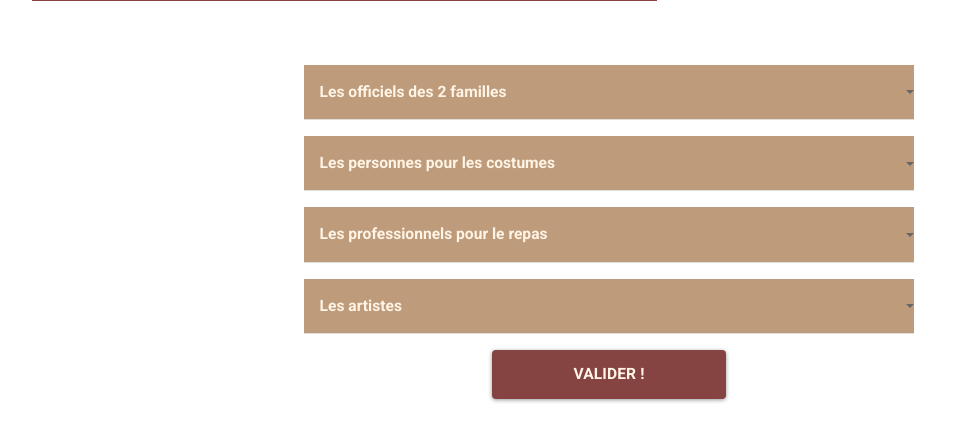
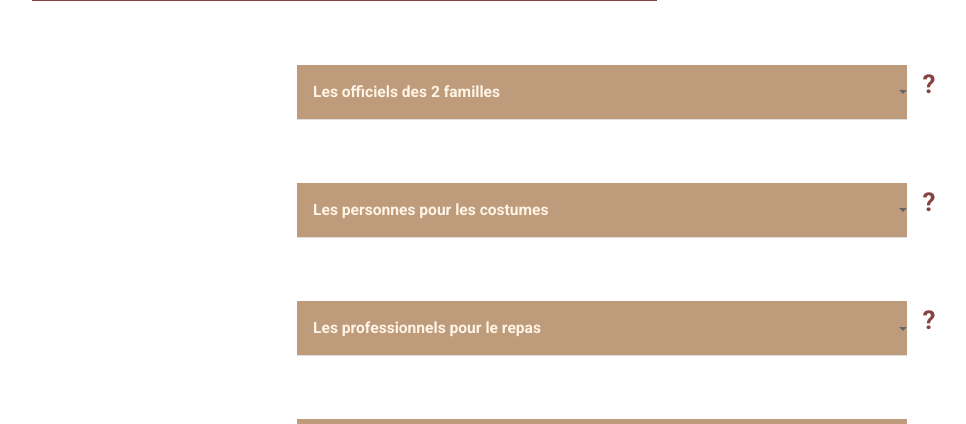
Before and after one commit to ClowClow/Autrefois_Charleville, a PHP site: page /second.php in a window 1280 px wide; the page is wider, and only the part inside the window is pictured. Shown: the part 687-1111 px from the top of that part, without its empty margins (31-997 px from the left). Run offline with PHP 8.4, Linux system fonts and the light colour scheme; data that the repository does not hold is empty; style sheets or scripts are compiled from the project's sources.

Commit message:
tooltip 2nd

```diff
--- a/modele/coBdd.php
+++ b/modele/coBdd.php
@@ -1,6 +1,6 @@
 <?php
 try {
-  $bdd = new PDO('mysql:host=localhost;dbname=hackathon;charset=utf8', 'chloe', 'notzelda', array(PDO::ATTR_ERRMODE => PDO::ERRMODE_EXCEPTION));
+  $bdd = new PDO('mysql:host=localhost;dbname=hackathon;charset=utf8', 'angie', 'wachtwoord', array(PDO::ATTR_ERRMODE => PDO::ERRMODE_EXCEPTION));
 }
 catch (Exception $e) {
     die('Erreur : '.$e->getMessage());
--- a/public/styles/css/second.css
+++ b/public/styles/css/second.css
@@ -31,6 +31,12 @@
   background-color: #be9b7b;
   font-size: 1.2em !important;
   font-weight: bold;
-  padding-left: 1em !important; }
+  padding-left: 1em !important;
+  margin-bottom: 3em; }
+
+.p-tlp {
+  font-size: 2em;
+  color: #854442;
+  font-weight: 900; }
 
 /*# sourceMappingURL=second.css.map */
--- a/public/styles/sass/second.scss
+++ b/public/styles/sass/second.scss
@@ -43,4 +43,11 @@
   font-size: 1.2em !important;
   font-weight: bold;
   padding-left: 1em !important;
+  margin-bottom: 3em;
 }
+
+.p-tlp {
+  font-size: 2em;
+  color: $maroon;
+  font-weight: 900;
+}
--- a/templates/second.php
+++ b/templates/second.php
@@ -61,15 +61,19 @@
 <!-- CHOIX OFFICIELS -->
 <center>
   <form action="../modele/afficheProOfficiels.php" method="POST">
-    <div class="form-group col-md-6">
+    <div class="d-flex justify-content-center">
+    <div class="form-group col-md-6" >
+
      <label for="choixOfficiels" id="labelNone">Les officiels des 2 familles</label>
-     <select class="form-control" id="choixOfficiels">
+           <select class="form-control" id="choixOfficiels" >
        <option selected>Les officiels des 2 familles</option>
        <?php while($donneesOfficiel = $reqOfficiel->fetch()) { ?>
        <option><?php echo $donneesOfficiel["nom"];?></option>
        <?php } ?>
      </select>
-   </div>
+     </div>
+     <p class="p-tlp" data-toggle="tooltip" data-placement="bottom" title="As-tu pensé à regarder les infos sur les mariages civils?">?</p>
+     </div>
   </form>
 </center>
 <!-- FIN CHOIX OFFICIELS -->
@@ -77,6 +81,8 @@
 <!-- CHOIX COSTUMES-->
 <center>
   <form action="../modele/afficheProCostumes.php" method="POST">
+    <div class="d-flex justify-content-center">
+
     <div class="form-group col-md-6">
      <label for="choixCostumes" id="labelNone">Les personnes pour les costumes</label>
      <select class="form-control" id="choixCostumes">
@@ -85,6 +91,8 @@
        <option><?php echo $donneesCostume["nom"];?></option>
        <?php } ?>
      </select>
+     </div>
+     <p class="p-tlp" data-toggle="tooltip" data-placement="bottom" title="Différents corps de métier peuvent être ici utiles">?</p>
    </div>
   </form>
 </center>
@@ -93,6 +101,8 @@
 <!-- CHOIX REPAS-->
 <center>
   <form action="../modele/afficheProRepas.php" method="POST">
+    <div class="d-flex justify-content-center">
+
     <div class="form-group col-md-6">
      <label for="choixVoisin" id="labelNone">Les professionnels pour le repas</label>
      <select class="form-control" id="choixVoisin">
@@ -101,6 +111,8 @@
        <option><?php echo $donneesRepas["nom"];?></option>
        <?php } ?>
      </select>
+     </div>
+     <p class="p-tlp" data-toggle="tooltip" data-placement="bottom" title="Penses bien à vérifier les dates de naissances">?</p>
    </div>
   </form>
 </center>
@@ -109,6 +121,8 @@
 <!-- CHOIX ARTISTES-->
 <center>
   <form action="../modele/afficheProArtistes.php" method="POST">
+    <div class="d-flex justify-content-center">
+
     <div class="form-group col-md-6">
      <label for="choixArtistes" id="labelNone">Les artistes</label>
      <select class="form-control" id="choixArtistes">
@@ -117,6 +131,8 @@
        <option><?php echo $donneesArtiste["nom"];?></option>
        <?php } ?>
      </select>
+     </div>
+     <p class="p-tlp" data-toggle="tooltip" data-placement="bottom" title="Attention, il y a peut-être un piège...">?</p>
    </div>
   </form>
 </center>
```
Also changed, not shown: public/styles/css/infos.css (+3 -6 lines), public/styles/sass/infos.scss (+3 -6 lines), 2 other files.
